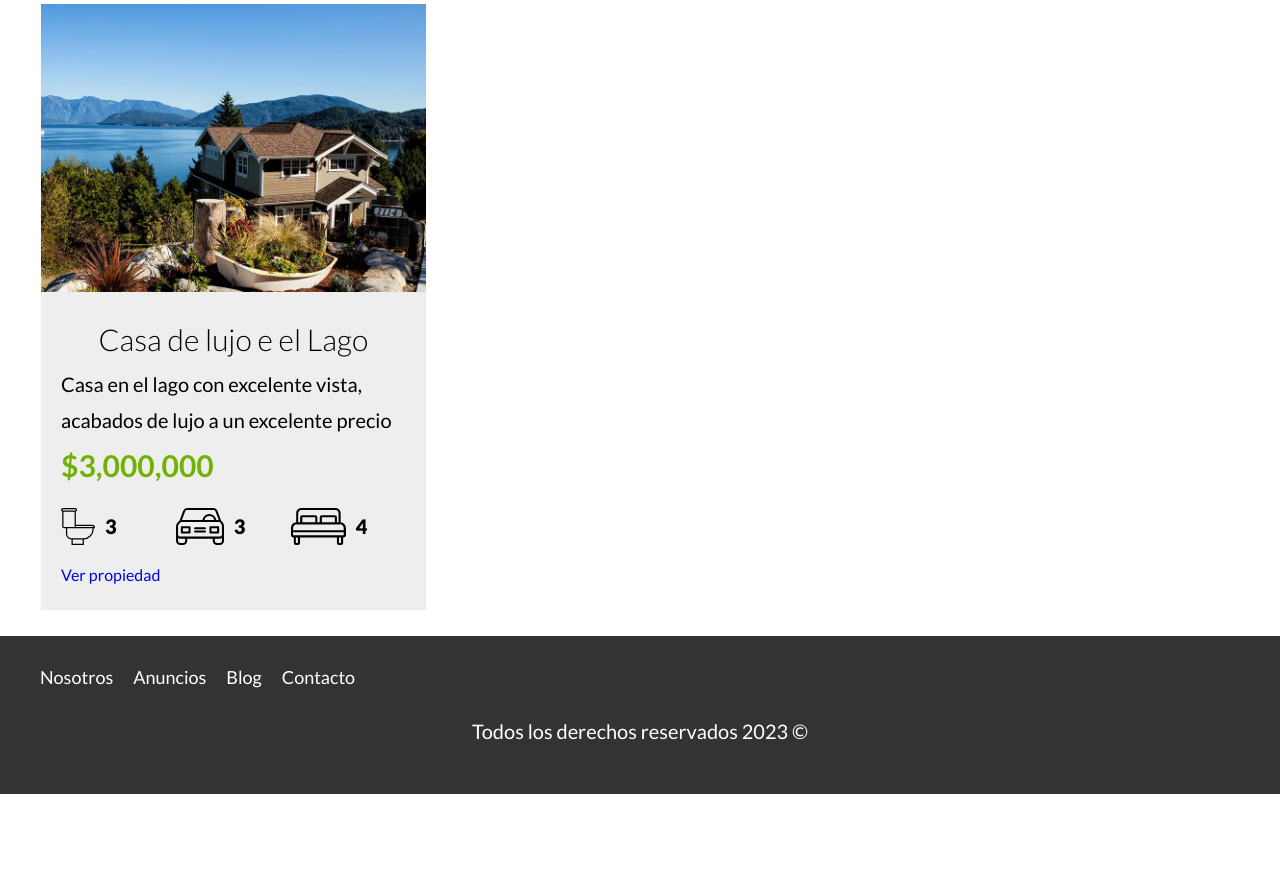
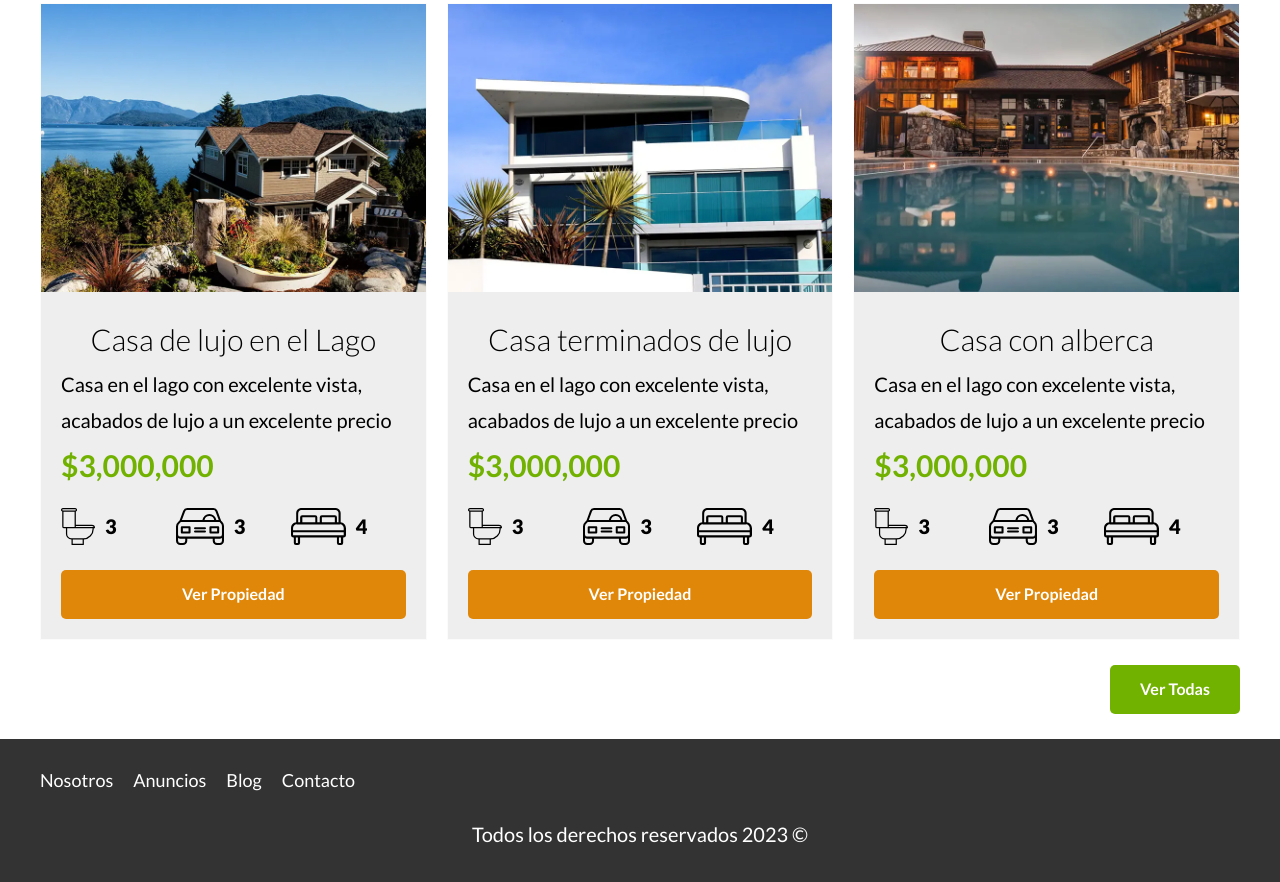
Before and after one commit to IanRodriguez00/bienesraices_inicio, a website: page index.html in a window 1280 px wide. Shown: the part 1447-2329 px from the top of the page. Before the commit the page ends 2241 px from the top, so only its background shows below. Drawn offline with Linux system fonts and the light colour scheme.

Commit message:
botones y termino de seccion

```diff
--- a/index.html
+++ b/index.html
@@ -53,7 +53,7 @@
                     <img loading="lazy" src="build/img/anuncio1.jpg" alt="anuncio1">
                 </picture>
                 <div class="contenido-anuncio">
-                    <h3>Casa de lujo e el Lago</h3>
+                    <h3>Casa de lujo en el Lago</h3>
                     <p>Casa en el lago con excelente vista, acabados de lujo a un excelente precio</p>
                     <p class="precio">$3,000,000</p>
                     <ul class="iconos-caracteristicas">
@@ -71,9 +71,70 @@
                         </li>
                     </ul>
                     <a href="anuncio.html" class="boton boton-amarillo">
-                        Ver propiedad</a>
-                </div>
-            </div>
+                        Ver Propiedad</a>
+                </div><!-- Contenido anuncio  -->
+            </div><!--anuncio-->
+
+            <div class="anuncio">
+                <picture>
+                    <source srcset="build/img/anuncio2.webp" type="image/webp">
+                    <source srcset="build/img/anuncio2.jpg" type="image/jpg">
+                    <img loading="lazy" src="build/img/anuncio2.jpg" alt="anuncio1">
+                </picture>
+                <div class="contenido-anuncio">
+                    <h3>Casa terminados de lujo</h3>
+                    <p>Casa en el lago con excelente vista, acabados de lujo a un excelente precio</p>
+                    <p class="precio">$3,000,000</p>
+                    <ul class="iconos-caracteristicas">
+                        <li>
+                            <img src="build/img/icono_wc.svg" alt="icono wc" loading="lazy">
+                            <p>3</p>
+                        </li>
+                        <li>
+                            <img src="build/img/icono_estacionamiento.svg" alt="icono estacionamiento" loading="lazy">
+                            <p>3</p>
+                        </li>
+                        <li>
+                            <img src="build/img/icono_dormitorio.svg" alt="icono dormitorio" loading="lazy">
+                            <p>4</p>
+                        </li>
+                    </ul>
+                    <a href="anuncio.html" class="boton boton-amarillo">
+                        Ver Propiedad</a>
+                </div><!-- Contenido anuncio  -->
+            </div><!--anuncio-->
+
+            <div class="anuncio">
+                <picture>
+                    <source srcset="build/img/anuncio3.webp" type="image/webp">
+                    <source srcset="build/img/anuncio3.jpg" type="image/jpg">
+                    <img loading="lazy" src="build/img/anuncio3.jpg" alt="anuncio1">
+                </picture>
+                <div class="contenido-anuncio">
+                    <h3>Casa con alberca</h3>
+                    <p>Casa en el lago con excelente vista, acabados de lujo a un excelente precio</p>
+                    <p class="precio">$3,000,000</p>
+                    <ul class="iconos-caracteristicas">
+                        <li>
+                            <img src="build/img/icono_wc.svg" alt="icono wc" loading="lazy">
+                            <p>3</p>
+                        </li>
+                        <li>
+                            <img src="build/img/icono_estacionamiento.svg" alt="icono estacionamiento" loading="lazy">
+                            <p>3</p>
+                        </li>
+                        <li>
+                            <img src="build/img/icono_dormitorio.svg" alt="icono dormitorio" loading="lazy">
+                            <p>4</p>
+                        </li>
+                    </ul>
+                    <a href="anuncio.html" class="boton boton-amarillo">
+                        Ver Propiedad</a>
+                </div><!-- Contenido anuncio  -->
+            </div><!--anuncio-->
+        </div><!--contenedor anuncio-->
+        <div class="alinear-derecha">
+            <a href="anuncios.html" class="boton-verde">Ver Todas</a>
         </div>
     </section>
     <footer class="footer seccion">
--- a/src/scss/base/_botones.scss
+++ b/src/scss/base/_botones.scss
@@ -0,0 +1,7 @@
+.boton-amarillo{
+    @include boton($amarillo,block);
+}
+.boton-verde{
+    @include boton($verde,inline-block);
+
+}
--- a/src/scss/base/_mixins.scss
+++ b/src/scss/base/_mixins.scss
@@ -21,3 +21,19 @@
     gap: $espaciado;
     grid-template-columns: repeat($columnas, 1fr);
 }
+
+@mixin boton($bgColor, $display){
+    background-color: $bgColor;
+    color: $blanco;
+    font-weight: $bold;
+    text-decoration: none;
+    padding: 1rem 3rem;
+    text-align: center;
+    margin-top: 2.5rem;
+    display: $display;
+    border-radius: 5px;
+    &:hover{
+        background-color: darken($bgColor, 10);
+
+    }
+}
--- a/src/scss/base/_utilidades.scss
+++ b/src/scss/base/_utilidades.scss
@@ -5,3 +5,7 @@
 .contenido-centrado {
     max-width: 800px;
 }
+.alinear-derecha{
+    display: flex;
+    justify-content: flex-end;
+}
```
Also changed, not shown: build/css/app.css, 1 other file.
